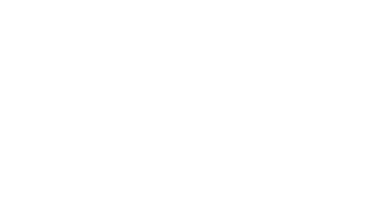
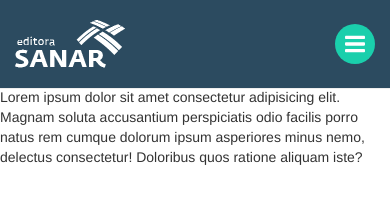
Before and after one commit to arthur-souza/desafio-sanar, a website: page public/index.html in a window 390 px wide. Drawn offline with nearby package versions, Linux system fonts and the light colour scheme.

Commit message:
Criando o header

```diff
--- a/public/assets/js/all.js
+++ b/public/assets/js/all.js
@@ -0,0 +1 @@
+!function(t,e){e.querySelector("[data-toggle-menu]").addEventListener("click",function(t){e.querySelector(this.getAttribute("data-toggle-menu")).classList.toggle("isActive")})}(window,document);
--- a/public/index.html
+++ b/public/index.html
@@ -6,9 +6,38 @@
   <meta http-equiv="X-UA-Compatible" content="ie=edge">
   <title>Desafio Editora Sanar</title>
   <link rel="stylesheet" type="text/css" href="assets/css/style.css">
+  <link href="https://fonts.googleapis.com/css?family=Open+Sans:400,600,700" rel="stylesheet">
 </head>
 <body>
-
+  <header class="header">
+    <div class="container header__content">
+      <div class="header__brand">
+        <a href="/" title="Editora Sanar">
+          <img src="assets/images/sanar.png" alt="Logo editora sanar">
+        </a>
+      </div>
+      <nav class="header__navbar">
+        <button class="header__navbar__toggler" data-toggle-menu="#menu">
+          <svg enable-background="new 0 0 24 24" version="1.1" viewBox="0 0 24 24" xmlns="http://www.w3.org/2000/svg">
+            <path d="M24,3c0-0.6-0.4-1-1-1H1C0.4,2,0,2.4,0,3v2c0,0.6,0.4,1,1,1h22c0.6,0,1-0.4,1-1V3z"/>
+            <path d="M24,11c0-0.6-0.4-1-1-1H1c-0.6,0-1,0.4-1,1v2c0,0.6,0.4,1,1,1h22c0.6,0,1-0.4,1-1V11z"/>
+            <path d="M24,19c0-0.6-0.4-1-1-1H1c-0.6,0-1,0.4-1,1v2c0,0.6,0.4,1,1,1h22c0.6,0,1-0.4,1-1V19z"/>
+          </svg>
+        </button>
+        <ul id="menu" class="header__navbar__list">
+          <li class="header__navbar__list__item">
+            <a href="#" title="Lorem ip link 1" class="header__navbar__list__item__link"> Lorem ip link 1 </a>
+          </li>
+          <li class="header__navbar__list__item">
+            <a href="#" title="Lorem ip link 2" class="header__navbar__list__item__link"> Lorem ip link 2 </a>
+          </li>
+        </ul>
+      </nav>
+    </div>
+  </header>
+  <div>
+    Lorem ipsum dolor sit amet consectetur adipisicing elit. Magnam soluta accusantium perspiciatis odio facilis porro natus rem cumque dolorum ipsum asperiores minus nemo, delectus consectetur! Doloribus quos ratione aliquam iste?
+  </div>
   <script src="assets/js/all.js"></script>
 </body>
 </html>
--- /dev/null
+++ b/src/css/_header.scss
@@ -0,0 +1,153 @@
+body {
+  margin-top: 88px;
+}
+
+.header {
+  position: fixed;
+  top: 0;
+  left: 0;
+  width: 100%;
+  padding: 20px 0;
+  background: #2C4B60;
+}
+
+.header__content {
+  display: flex;
+}
+
+.header__brand {
+  width: calc(80% - 25px);
+  max-width: 100%;
+  margin-right: 25px;
+
+  @media (min-width: $screen-sm-min) {
+    width: calc(30% - 25px);
+  }
+}
+
+.header__navbar {
+  display: flex;
+  justify-content: flex-end;
+  align-items: center;
+  width: 20%;
+
+  @media (min-width: $screen-sm-min) {
+    width: 80%;
+  }
+}
+
+.header__navbar__list {
+  position: absolute;
+  width: 100%;
+  height: 0;
+  overflow: hidden;
+  left: 0;
+  top: 100%;
+  list-style: none;
+  margin: 0;
+  padding: 0;
+  border-top: 1px solid #eeeeee;
+  transition: .3s all ease-in-out;
+
+  &.isActive {
+    height: 100%;
+  }
+
+  @media (min-width: $screen-sm-min) {
+    position: relative;
+    display: block;
+    width: auto;
+    height: auto;
+    overflow: visible;
+    top: 0;
+    border: 0;
+  }
+}
+
+.header__navbar__list__item {
+  display: block;
+  border-bottom: 1px solid #2C4B60;
+
+
+  @media (min-width: $screen-sm-min) {
+    display: inline-block;
+    margin-right: 20px;
+
+    &:last-child {
+      margin-right: 0;
+    }
+  }
+}
+
+.header__navbar__list__item__link {
+  font-family: 'Open Sans', sans-serif;
+  font-size: 14px;
+  font-weight: 700;
+  text-align: center;
+  display: block;
+  padding: 10px;
+  text-shadow: 0px 0px 5px rgba(0,0,0,0.4);
+  background: #385e77;
+  color: #ffffff;
+
+  &:hover {
+    background: #2c4b60;
+    color: #ffffff;
+    text-decoration: none;
+  }
+
+  @media (min-width: $screen-sm-min) {
+    position: relative;
+    display: inline-block;
+    background: transparent;
+    font-size: 16px;
+    color: #1ACFAC;
+    padding: 0;
+
+    &::after {
+      content: '';
+      display: block;
+      position: absolute;
+      bottom: -3px;
+      left: 0;
+      right: 0;
+      margin: 0 auto;
+      width: 0;
+      height: 1px;
+      background: #20FFD4;
+      transition: .3s all ease-in-out;
+    }
+
+    &:hover {
+      background: transparent;
+      color: #1ACFAC;
+
+      &::after {
+        width: 90%;
+      }
+    }
+  }
+}
+
+.header__navbar__toggler {
+  display: flex;
+  justify-content: center;
+  align-items: center;
+  cursor: pointer;
+  padding: 0;
+  background: #1ACFAC;
+  border: 0;
+  border-radius: 100%;
+  width: 40px;
+  height: 40px;
+
+  svg {
+    width: 20px;
+    height: 20px;
+    fill: #ffffff;
+  }
+
+  @media(min-width: $screen-sm-min) {
+    display: none;
+  }
+}
--- a/src/css/style.scss
+++ b/src/css/style.scss
@@ -1 +1,2 @@
 @import "./overhide-bootstrap";
+@import "./header";
--- a/src/js/script.js
+++ b/src/js/script.js
@@ -0,0 +1,10 @@
+(function (win, doc) {
+  // toggle menu
+  var buttonMenu = doc.querySelector('[data-toggle-menu]')
+  buttonMenu.addEventListener('click', function(e) {
+    var menu = doc.querySelector(this.getAttribute('data-toggle-menu'))
+
+    menu.classList.toggle('isActive')
+  })
+
+})(window, document)
```
Also changed, not shown: public/assets/css/style.css, public/assets/images/Sub Header.png (added), public/assets/images/sanar.png (added), src/images/Sub Header.png (added), src/images/sanar.png (added).
